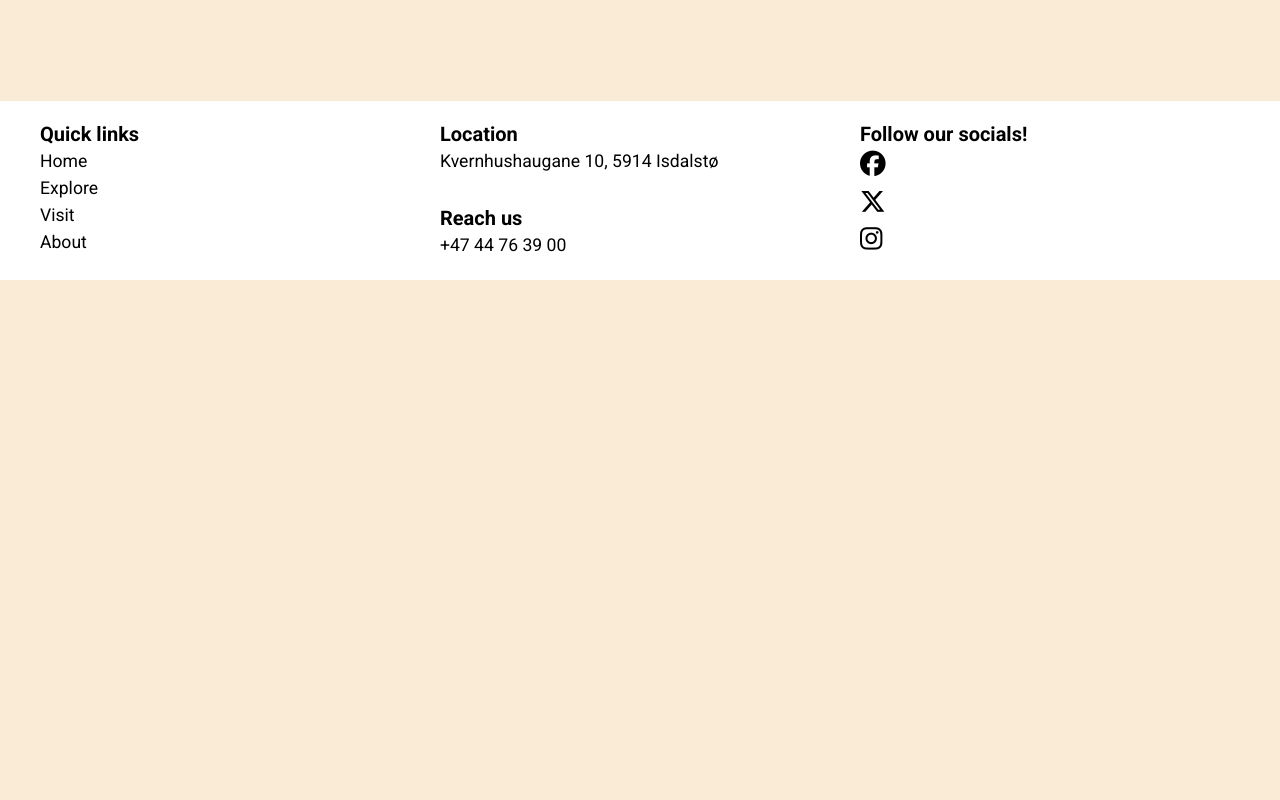
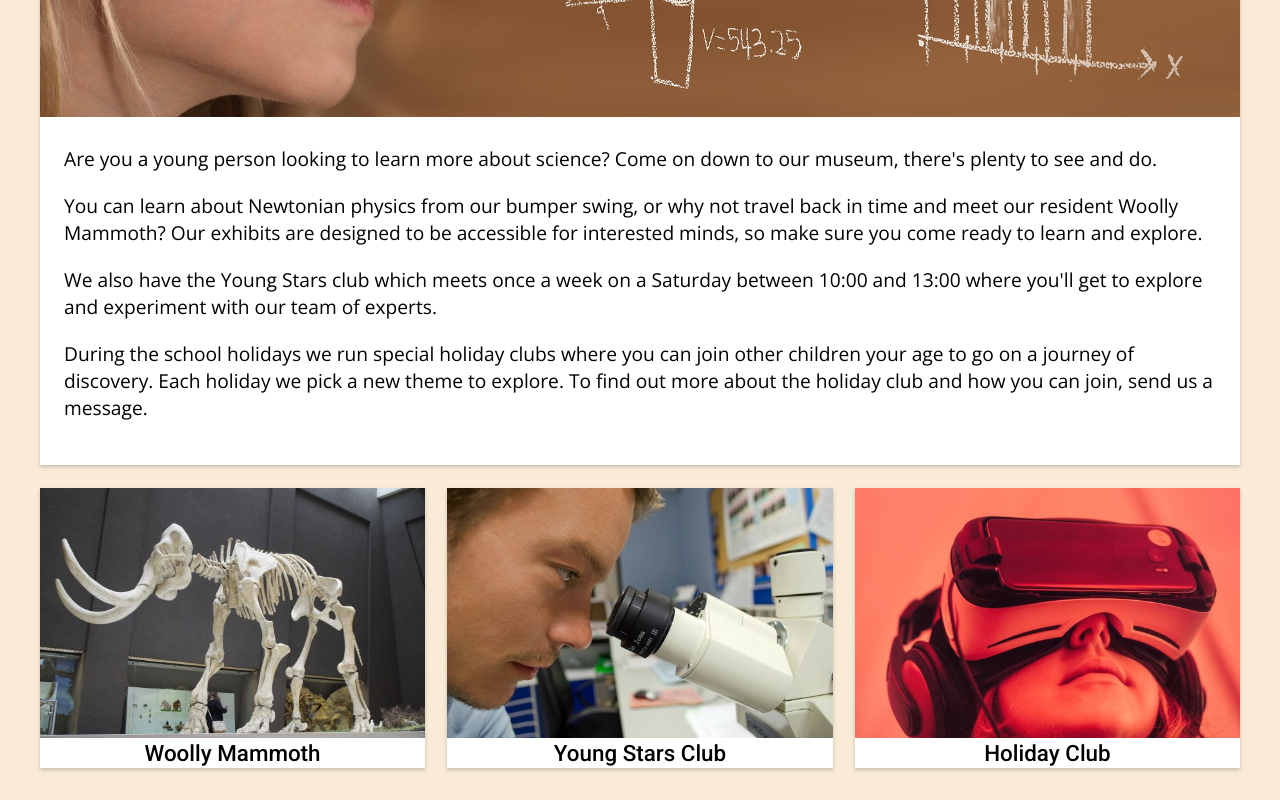
Before and after one commit to Kiretwo/Science-Museum-Semesteroppgave1, a plain HTML site: page index.html in a window 1280 px wide. Shown: the part 520-1320 px from the top of the page. Before the commit the page ends 800 px from the top, so only its background shows below. Drawn offline with nearby package versions, Linux system fonts and the light colour scheme.

Commit message:
Update home.html

```diff
--- a/index.html
+++ b/index.html
@@ -3,6 +3,7 @@
 <head>
   <meta charset="UTF-8">
   <meta name="viewport" content="width=device-width, initial-scale=1.0">
+  <meta name="description" content="Let's explore together and see tons of different exhibitions and have a lot of fun while making long lasting memories at our science museum">
   <title>Home - Knarvik Science Museum</title>
   <link rel="icon" type="images/x-icon" href="images/logo.svg">
   <link rel="stylesheet" href="styles.css">
@@ -10,6 +11,7 @@
   <link rel="preconnect" href="https://fonts.googleapis.com">
   <link rel="preconnect" href="https://fonts.gstatic.com" crossorigin>
   <link href="https://fonts.googleapis.com/css2?family=Roboto:wght@400;500;700&display=swap" rel="stylesheet">
+  <link href="https://fonts.googleapis.com/css2?family=Open+Sans&display=swap" rel="stylesheet">
 </head>
 <body>
   <header>
@@ -37,7 +39,69 @@
     </div>
   </header>
   <main>
-
+    <div class="main-padding">
+      <div class="home-grid-container">
+        <h1 class="hidden">Home</h1>
+        <div class="index-big-card">
+          <div class="ibc-img">
+            <img src="images/learn-2405206_1920.jpg">
+          </div>
+          <div class="ibc-text">
+            <p>
+              Are you a young person looking to learn more about science?
+              Come on down to our museum, there's plenty to see and do.
+            </p>
+            <p>
+              You can learn about Newtonian physics from our bumper swing,
+              or why not travel back in time and meet our resident Woolly Mammoth?
+              Our exhibits are designed to be accessible for interested minds,
+              so make sure you come ready to learn and explore.
+            </p>
+            <p>
+              We also have the Young Stars club which meets once a week
+              on a Saturday between 10:00 and 13:00 where you'll get to
+              explore and experiment with our team of experts.
+            </p>
+            <p>
+              During the school holidays we run special holiday clubs
+              where you can join other children your age to go on a journey of discovery.
+              Each holiday we pick a new theme to explore.
+              To find out more about the holiday club and how you can join, send us a message.
+            </p>
+          </div>
+        </div>
+        <div id="isc1" class="index-small-card">
+          <a href="#">
+            <div class="isc-img">
+              <img src="images/index-sc-wooly.jpg">
+            </div>
+            <div class="isc-content">
+              <h2>Woolly Mammoth</h2>
+            </div>
+          </a>
+        </div>
+        <div id="isc2" class="index-small-card">
+          <a href="#">
+            <div class="isc-img">
+              <img src="images/index-young-stars-club.jpg">
+            </div>
+            <div class="isc-content">
+              <h2>Young Stars Club</h2>
+            </div>
+          </a>
+        </div>
+        <div id="isc3" class="index-small-card">
+          <a href="#">
+            <div class="isc-img">
+              <img src="images/index-holiday-club.jpg">
+            </div>
+            <div class="isc-content">
+              <h2>Holiday Club</h2>
+            </div>
+          </a>
+        </div>
+      </div>
+    </div>
   </main>
   <footer>
     <div class="footer-container">
--- a/styles.css
+++ b/styles.css
@@ -81,7 +81,7 @@ a.active, nav a:hover{
 .hero{
   width: 100%;
   height: 120px;
-  background-color: pink;
+  background-color: none;
   background-size: cover;
   position: relative;
   grid-area: hero;
@@ -176,6 +176,79 @@ footer{
 .footer-text{
   font-weight: 400;
   font-size: 1.1rem;
+}
+/*visibility hidden*/
+.hidden{
+  display: none;
+}
+/*HOME*/
+.home-grid-container{
+  display: grid;
+  grid-template-columns: 1fr 1fr 1fr 1fr 1fr 1fr;
+  grid-template-rows: auto;
+  max-width: 1200px;
+  margin: 0 auto;
+  grid-gap: 1.4rem;
+  grid-template-areas:
+    "ibc ibc ibc ibc ibc ibc"
+    "isc1 isc1 isc2 isc2 isc3 isc3"
+    "ih1 ih1 ih1 ih1 ih1 ih1"
+    "imc1 imc1 imc1 imc2 imc2 imc2"
+    "ih2 ih2 ih2 ih2 ih2 ih2"
+    "ipe1 ipe1 ipe2 ipe2 ipe3 ipe3"
+  ;
+}
+.index-big-card{
+  grid-area: ibc;
+  background-color: #FFFFFF;
+  margin-top: 20px;
+  box-shadow: 0px 2px 4px rgba(0,0,0,0.2);
+}
+.ibc-img img{
+  width: 100%;
+  height: 100%;
+  object-fit: cover;
+}
+.ibc-text{
+  font-family: 'Open Sans', Arial, Helvetica, sans-serif;
+  font-size: 1.2rem;
+  padding: 1.5rem;
+}
+.index-big-card p{
+  margin-bottom: 20px;
+}
+.index-small-card{
+  box-shadow: 0px 2px 4px rgba(0,0,0,0.2);
+  cursor: pointer;
+}
+.index-small-card:hover{
+  transform: scale(1.01);
+}
+.isc-img{
+  height: 250px;
+}
+.isc-img img{
+  width: 100%;
+  height: 100%;
+  object-fit: cover;
+}
+.isc-content h2{
+  background: #FFFFFF;
+  color: #000000;
+  text-align: center;
+  font-family: 'Roboto', Arial, Helvetica, sans-serif;
+  font-weight: 500;
+  font-size: 1.4rem;
+  padding: 2px;
+}
+#isc1{
+  grid-area: isc1;
+}
+#isc2{
+  grid-area: isc2;
+}
+#isc3{
+  grid-area: isc3;
 }
 /*EXPLORE*/
 .explore-grid-container{
@@ -363,6 +436,24 @@ footer{
   #menu-checkbox:checked ~ ul{
     display: block;
   }
+/*home main*/
+  .home-grid-container{
+    grid-template-columns: 1fr;
+    grid-gap: 1.4rem;
+    grid-template-areas:
+      "ibc"
+      "isc1"
+      "isc2"
+      "isc3"
+      "ih1"
+      "imc1"
+      "imc2"
+      "ih2"
+      "ipe1"
+      "ipe2"
+      "ipe3"
+    ;
+  }
 /*explore main*/
   .explore-grid-container{
     grid-template-columns: 1fr;
@@ -379,7 +470,7 @@ footer{
       "e2card2"
       "e2card3"
     ;
-}
+  }
 /*visit main*/
   .visit-grid-container{
     grid-template-columns: 1fr;
```
Also changed, not shown: about.html (+76 -0 lines), explore.html (+9 -8 lines), visit.html (+1 -0 lines), images/ibc-img.jpg (added), images/index-holiday-club.jpg (added), images/index-sc-wooly.jpg (added), images/index-young-stars-club.jpg (added), images/learn-2405206_1920.jpg (added).
